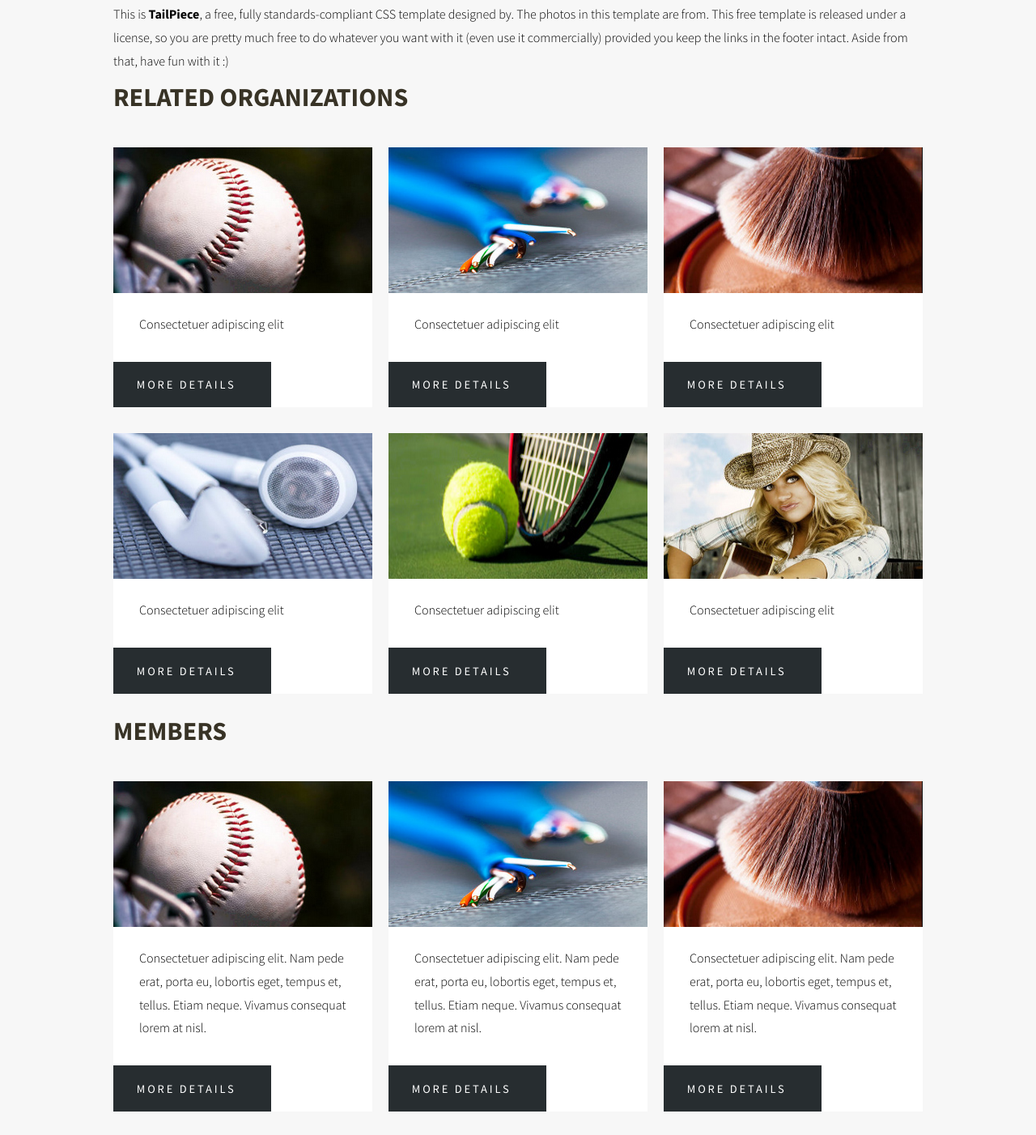
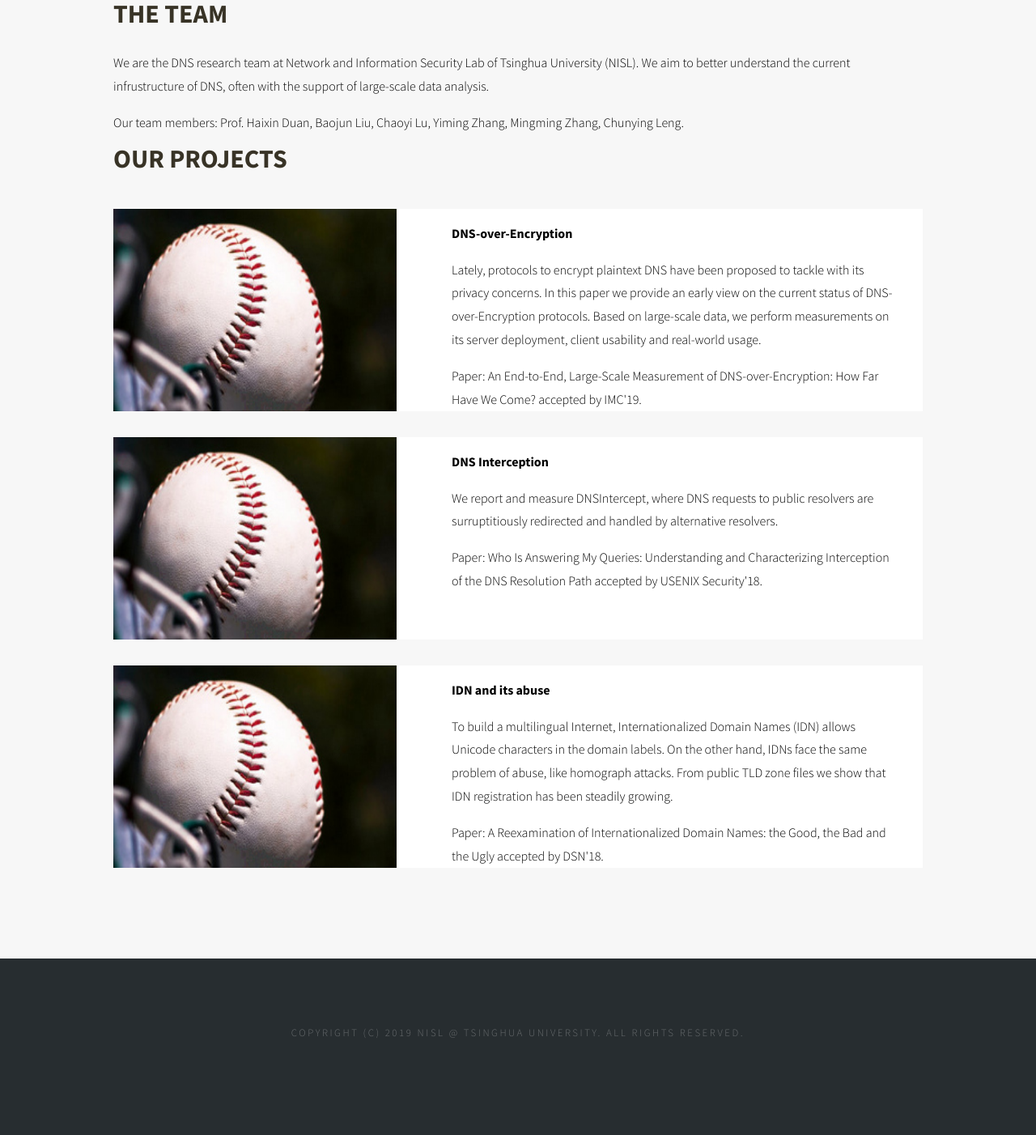
Before and after one commit to lcy17code/lcy17code.github.io, a plain HTML site: page index.html in a window 1280 px wide. Shown: the part 335-1737 px from the top of the page at 81% size. After the commit the page ends 1715 px from the top, so only its background shows below. Drawn offline with Linux system fonts and the light colour scheme.

Commit message:
some descriptions

```diff
--- a/index.html
+++ b/index.html
@@ -1,15 +1,4 @@
 <!DOCTYPE html PUBLIC "-//W3C//DTD XHTML 1.0 Strict//EN" "http://www.w3.org/TR/xhtml1/DTD/xhtml1-strict.dtd">
-<!--
-Design by Free CSS Templates
-http://www.freecsstemplates.org
-Released for free under a Creative Commons Attribution 2.5 License
-
-Name       : TailPiece
-Description: A two-column, fixed-width design with dark color scheme.
-Version    : 1.0
-Released   : 20130902
-
--->
 <html xmlns="http://www.w3.org/1999/xhtml">
 <head>
 <meta http-equiv="Content-Type" content="text/html; charset=utf-8" />
@@ -26,14 +15,14 @@ Released   : 20130902
 <body>
 <div id="header" class="container">
 	<div id="logo">
-		<h1><a href="#">TailPiece</a></h1>
+		<h1><a href="#">DNS Research @ Tsinghua</a></h1>
 	</div>
 	<div id="menu">
 		<ul>
-			<li class="active"><a href="#" accesskey="1" title="">Homepage</a></li>
+			<li class="active"><a href="#" accesskey="1" title="">Home</a></li>
+			<li><a href="Projects.html" accesskey="5" title="">Projects</a></li>
 			<li><a href="Members.html" accesskey="3" title="">Members</a></li>
 			<li><a href="Publications.html" accesskey="3" title="">Publications</a></li>
-			<li><a href="Projects.html" accesskey="5" title="">Projects</a></li>
 		</ul>
 	</div>
 </div>
@@ -41,119 +30,49 @@ Released   : 20130902
 	<div class="container">
 		<div class="title">
 			<h2>Introduction</h2>
-			<p>This is <strong>TailPiece</strong>, a free, fully standards-compliant CSS template designed by. The photos in this template are from. This free template is released under a license, so you are pretty much free to do whatever you want with it (even use it commercially) provided you keep the links in the footer intact. Aside from that, have fun with it :) </p>
-			<p>This is <strong>TailPiece</strong>, a free, fully standards-compliant CSS template designed by. The photos in this template are from. This free template is released under a license, so you are pretty much free to do whatever you want with it (even use it commercially) provided you keep the links in the footer intact. Aside from that, have fun with it :) </p>
-			<h2>Related Organizations</h2>
+				<p>Domain Name System (DNS) is the entry of everything on the Internet. As a basic infrastructure, DNS provides the translation of human-readable domain names to numerical addresses. Since its proposal over 30 years ago, the DNS ecosystem has evolved rapidly with several new features, and is as well facing new challenges. </p>
+			<h2>The Team</h2>
+				<p>We are the DNS research team at Network and Information Security Lab of Tsinghua University (NISL). We aim to better understand the current infrustructure of DNS, often with the support of large-scale data analysis.</p>
+				<p>Our team members: Prof. Haixin Duan, Baojun Liu, Chaoyi Lu, Yiming Zhang, Mingming Zhang, Chunying Leng.</p>
+			<h2>Our Projects</h2>
 		</div>
-		<div class="boxA">
-			<div class="box margin-btm">
-				<img src="images/pic01.jpg" width="320" height="180" alt="" />
-				<div class="details">
-					<p>Consectetuer adipiscing elit</p>
-				</div>
-				<a href="Members.html" class="button">More Details</a>
+		<!-- # the DNS-over-Encryption Project (IMC '19)-->
+		<div class="pjbox">
+			<div class="pjimg">
+				<img src="images/pic01.jpg" width="350" height="250" alt="" />
 			</div>
-			<div class="box">
-				<img src="images/pic02.jpg" width="320" height="180" alt="" />
-				<div class="details">
-					<p>Consectetuer adipiscing elit</p>
-				</div>
-				<a href="Members.html" class="button">More Details</a>
+			<div class="pjdetails">
+				<p><strong>DNS-over-Encryption</strong></p>
+				<p>Lately, protocols to encrypt plaintext DNS have been proposed to tackle with its privacy concerns. In this paper we provide an early view on the current status of DNS-over-Encryption protocols. Based on large-scale data, we perform measurements on its server deployment, client usability and real-world usage. </p>
+				<p>Paper: An End-to-End, Large-Scale Measurement of DNS-over-Encryption: How Far Have We Come? accepted by IMC'19.</p>
 			</div>
 		</div>
-		<div class="boxB">
-			<div class="box">
-				<img src="images/pic03.jpg" width="320" height="180" alt="" />
-				<div class="details">
-					<p>Consectetuer adipiscing elit</p>
-				</div>
-				<a href="Members.html" class="button">More Details</a>
+		<!-- # the DNS Interception Project (USENIX '18)-->
+		<div class="pjbox">
+			<div class="pjimg">
+				<img src="images/pic01.jpg" width="350" height="250" alt="" />
 			</div>
-			<div class="box">
-				<img src="images/pic05.jpg" width="320" height="180" alt="" />
-				<div class="details">
-					<p>Consectetuer adipiscing elit</p>
-				</div>
-				<a href="Members.html" class="button">More Details</a>
-			</div>
-
-		</div>
-		<div class="boxC">
-			<div class="box">
-				<img src="images/pic04.jpg" width="320" height="180" alt="" />
-				<div class="details">
-					<p>Consectetuer adipiscing elit</p>
-				</div>
-				<a href="Members.html" class="button">More Details</a>
-			</div>
-			<div class="box">
-				<img src="images/pic06.jpg" width="320" height="180" alt="" />
-				<div class="details">
-					<p>Consectetuer adipiscing elit</p>
-				</div>
-				<a href="Members.html" class="button">More Details</a>
-			</div>
-
-		</div>
-
-		<div class="title">
-			<h2>Members</h2>
-		</div>
-
-		<div class="boxA">
-			<div class="box margin-btm">
-				<img src="images/pic01.jpg" width="320" height="180" alt="" />
-				<div class="details">
-					<p>Consectetuer adipiscing elit. Nam pede erat, porta eu, lobortis eget, tempus et, tellus. Etiam neque. Vivamus consequat lorem at nisl.</p>
-				</div>
-				<a href="Members.html" class="button">More Details</a>
-			</div>
-			<div class="box">
-				<img src="images/pic02.jpg" width="320" height="180" alt="" />
-				<div class="details">
-					<p>Consectetuer adipiscing elit. Nam pede erat, porta eu, lobortis eget, tempus et, tellus. Etiam neque. Vivamus consequat lorem at nisl.</p>
-				</div>
-				<a href="Members.html" class="button">More Details</a>
+			<div class="pjdetails">
+				<p><strong>DNS Interception</strong></p>
+				<p>We report and measure DNSIntercept, where DNS requests to public resolvers are surruptitiously redirected and handled by alternative resolvers. </p>
+				<p>Paper: Who Is Answering My Queries: Understanding and Characterizing Interception of the DNS Resolution Path accepted by USENIX Security'18.</p>
 			</div>
 		</div>
-		<div class="boxB">
-			<div class="box">
-				<img src="images/pic03.jpg" width="320" height="180" alt="" />
-				<div class="details">
-					<p>Consectetuer adipiscing elit. Nam pede erat, porta eu, lobortis eget, tempus et, tellus. Etiam neque. Vivamus consequat lorem at nisl.</p>
-				</div>
-				<a href="Members.html" class="button">More Details</a>
+		<!-- # the IDN Project (DSN '18)-->
+		<div class="pjbox">
+			<div class="pjimg">
+				<img src="images/pic01.jpg" width="350" height="250" alt="" />
 			</div>
-			<div class="box">
-				<img src="images/pic05.jpg" width="320" height="180" alt="" />
-				<div class="details">
-					<p>Consectetuer adipiscing elit. Nam pede erat, porta eu, lobortis eget, tempus et, tellus. Etiam neque. Vivamus consequat lorem at nisl.</p>
-				</div>
-				<a href="Members.html" class="button">More Details</a>
+			<div class="pjdetails">
+				<p><strong>IDN and its abuse</strong></p>
+				<p>To build a multilingual Internet, Internationalized Domain Names (IDN) allows Unicode characters in the domain labels. On the other hand, IDNs face the same problem of abuse, like homograph attacks. From public TLD zone files we show that IDN registration has been steadily growing. </p>
+				<p>Paper: A Reexamination of Internationalized Domain Names: the Good, the Bad and the Ugly accepted by DSN'18.</p>
 			</div>
-
-		</div>
-		<div class="boxC">
-			<div class="box">
-				<img src="images/pic04.jpg" width="320" height="180" alt="" />
-				<div class="details">
-					<p>Consectetuer adipiscing elit. Nam pede erat, porta eu, lobortis eget, tempus et, tellus. Etiam neque. Vivamus consequat lorem at nisl.</p>
-				</div>
-				<a href="Members.html" class="button">More Details</a>
-			</div>
-			<div class="box">
-				<img src="images/pic06.jpg" width="320" height="180" alt="" />
-				<div class="details">
-					<p>Consectetuer adipiscing elit. Nam pede erat, porta eu, lobortis eget, tempus et, tellus. Etiam neque. Vivamus consequat lorem at nisl.</p>
-				</div>
-				<a href="Members.html" class="button">More Details</a>
-			</div>
-
 		</div>
 	</div>
 </div>
 <div id="copyright" class="container">
-	<p>Copyright (c) 2013 Sitename.com. All rights reserved. | Photos by <a href="http://fotogrph.com/">Fotogrph</a> | Design by <a href="http://www.freecsstemplates.org/" rel="nofollow">FreeCSSTemplates.org</a>.</p>
+	<p>Copyright (c) 2019 NISL @ Tsinghua University. All rights reserved.</p>
 </div>
 </body>
 </html>
```
